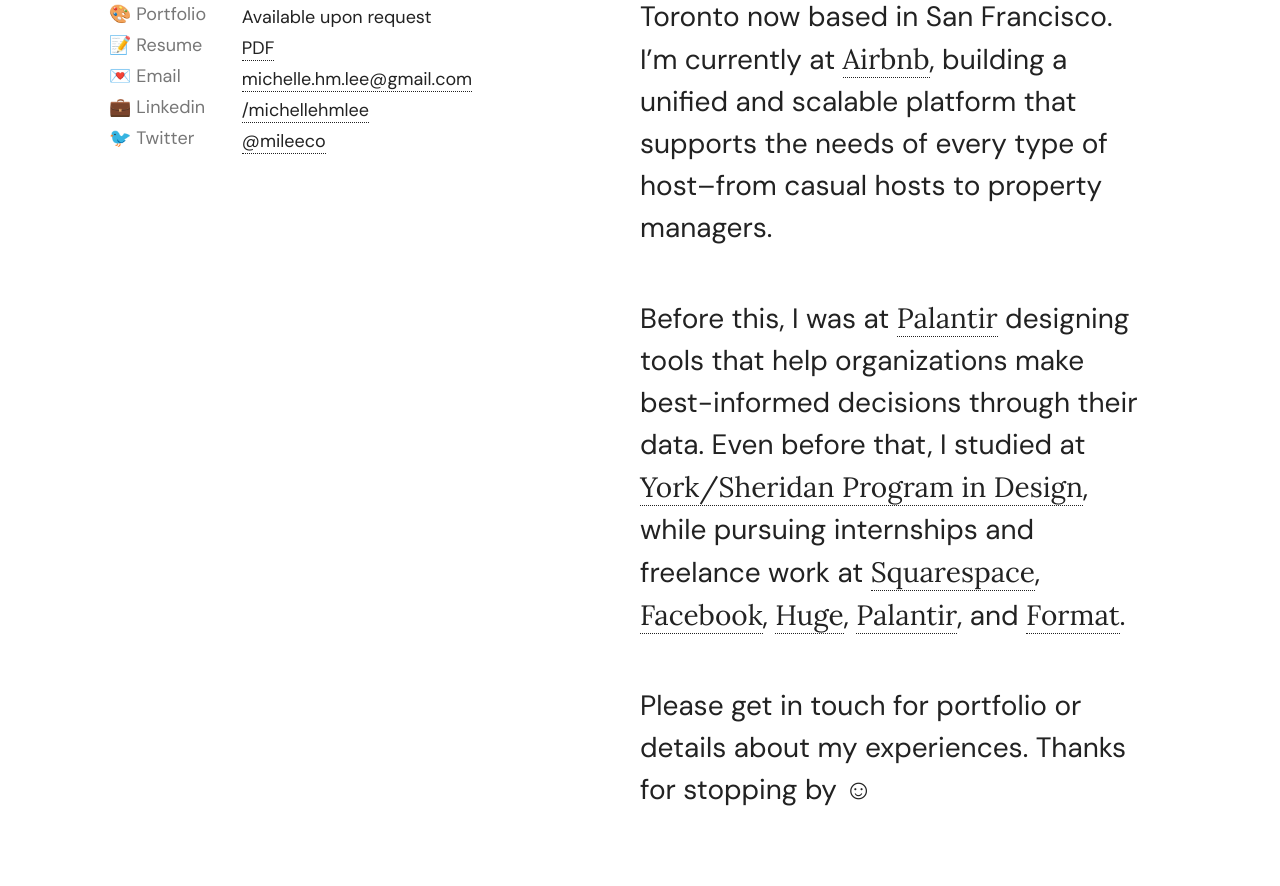
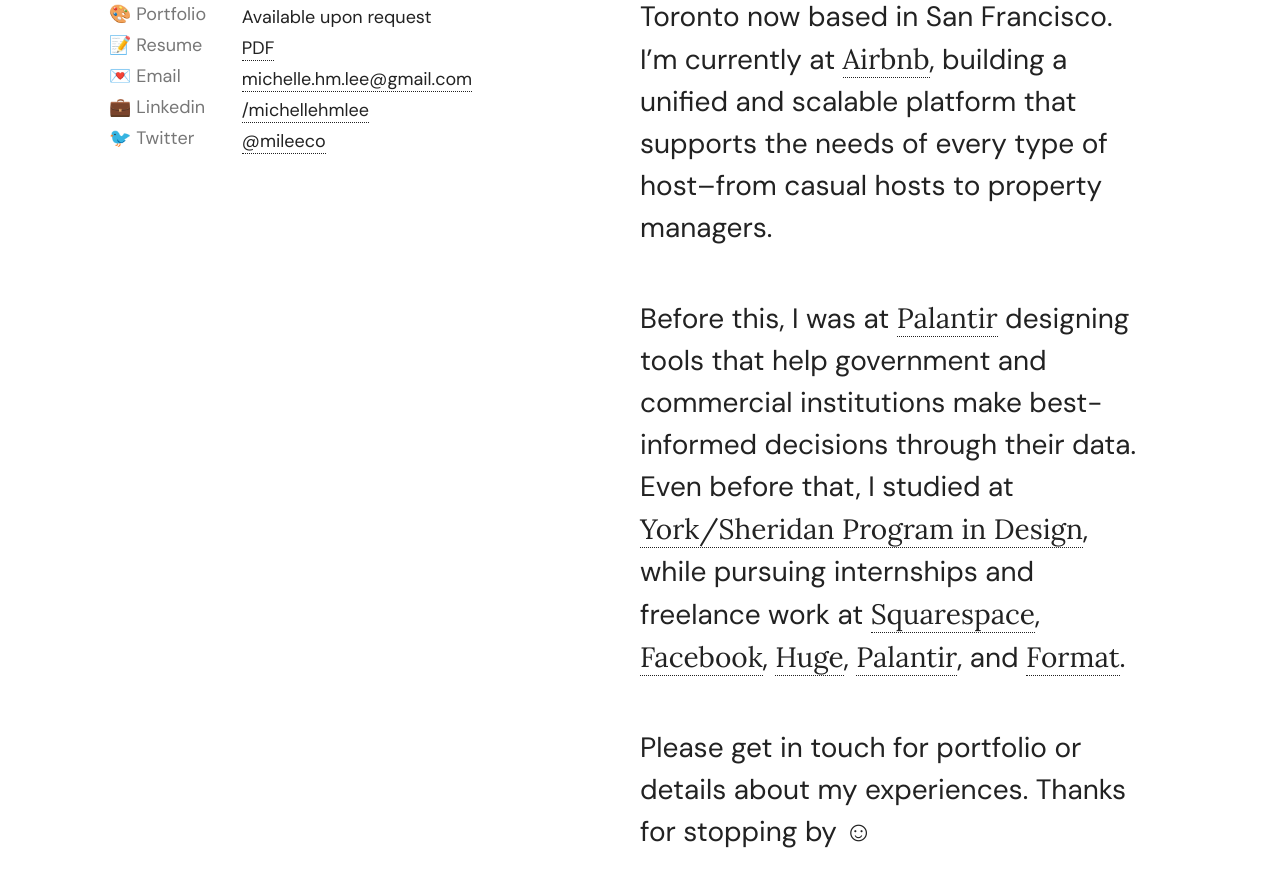
Before and after one commit to michellehmlee/michellehmlee.github.io, a plain HTML site: page index.html in a window 1280 px wide. Shown: the part 154-1040 px from the top of the page. Before the commit the page ends 1013 px from the top, so only its background shows below. Drawn offline with Linux system fonts and the light colour scheme.

Commit message:
more type fixes

```diff
--- a/index.html
+++ b/index.html
@@ -37,7 +37,7 @@
         <div class="item bio">
                 <h2>I’m Michelle, a product designer from Toronto now based in San Francisco. I’m currently at <a href="http://www.airbnb.com" target="_blank">Airbnb</a>,
                 building a unified and scalable platform that supports the needs of every type of host–from casual hosts to property managers.</h2>
-                <h2>Before this, I was at <a href="http://www.palantir.com" target="_blank">Palantir</a> designing tools that help organizations make best-informed decisions through
+                <h2>Before this, I was at <a href="http://www.palantir.com" target="_blank">Palantir</a> designing tools that help government and commercial institutions make best-informed decisions through
                 their data. Even before that, I studied at <a href="https://design.ampd.yorku.ca/" target="_blank">York/Sheridan Program in Design</a>, while pursuing internships and
                 freelance work at <a href="http://www.squarespace.com" target="_blank">Squarespace</a>, <a href="http://www.facebook.com" target="_blank">Facebook</a>,
                 <a href="http://www.hugeinc.com" target="_blank">Huge</a>, <a href="http://www.palantir.com">Palantir</a>, and <a href="http://www.format.com" target="_blank">Format</a>.</h2>
```
Also changed, not shown: 1 other file.
